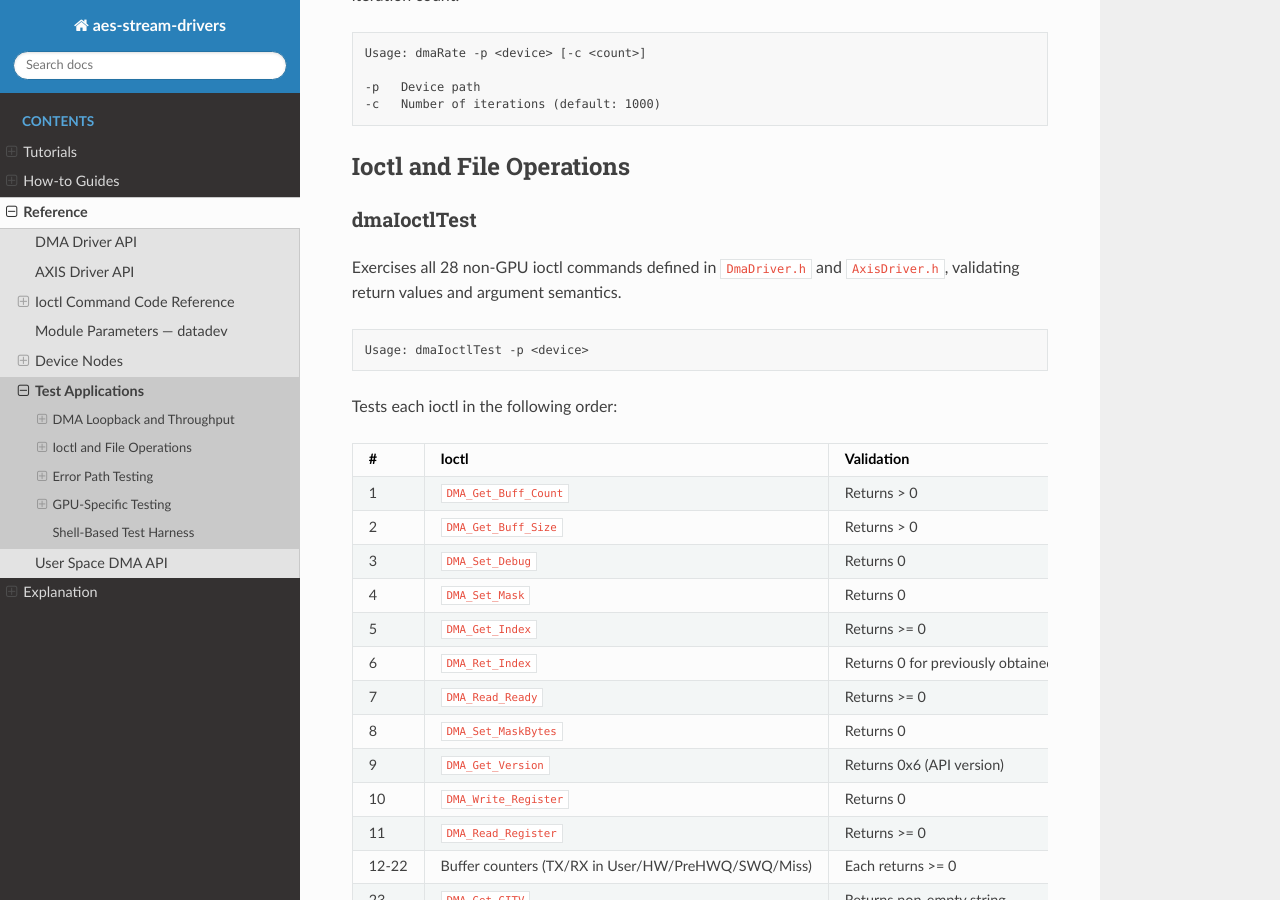
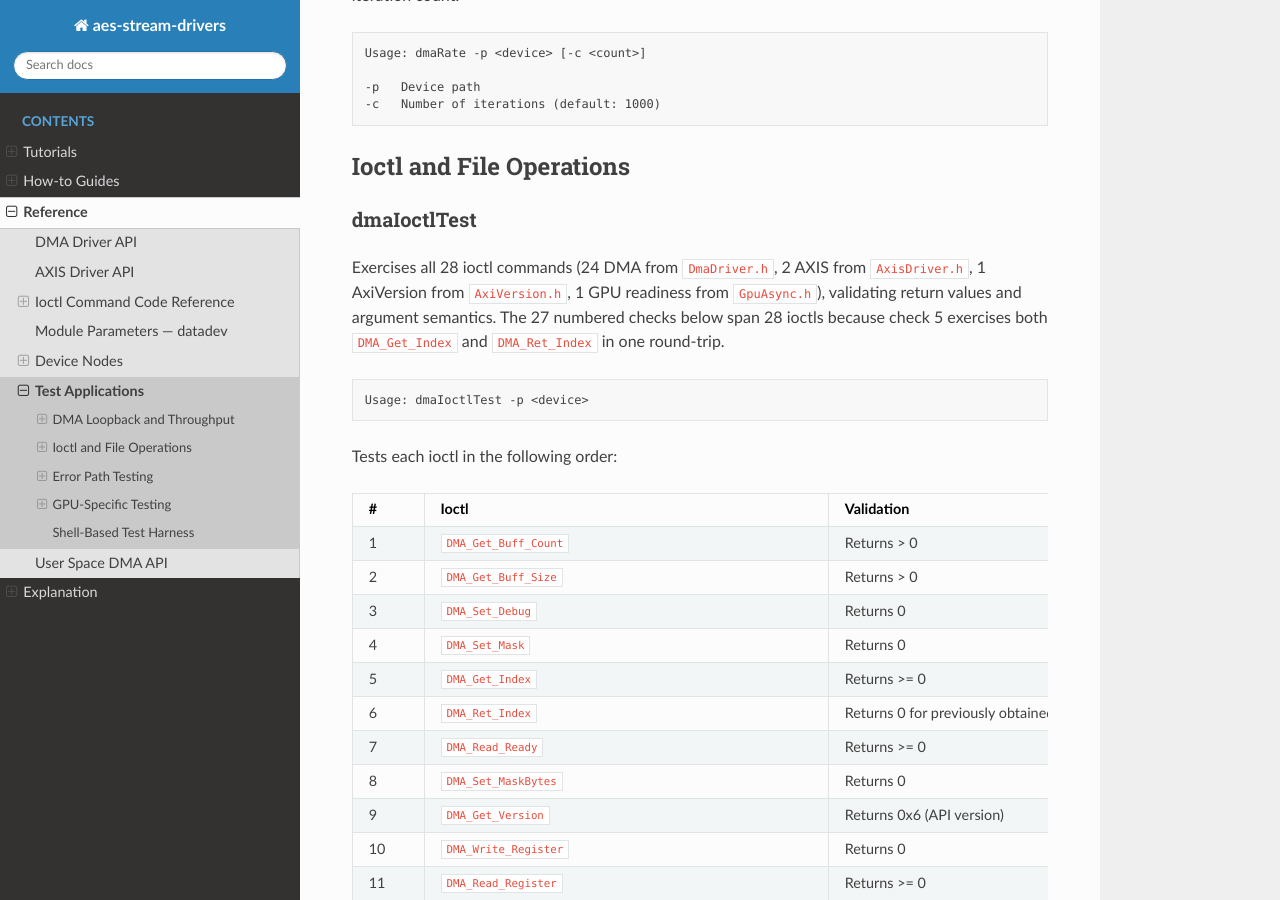
Before and after one commit to slaclab/aes-stream-drivers, a Sphinx documentation site: the page built from docs/reference/test-applications.rst, in a window 1280 px wide and 900 px high, scrolled down 1021 px. Built offline with Sphinx 7.4.7 and the Read the Docs theme 3.1.0, drawn with Linux system fonts in a browser that asks for light colours.

Commit message:
docs: align ioctl-count claims with actual breakdown (24+2+1+1=28)
dmaIoctlTest.cpp header had 'covers 26 non-GPU ioctls + 1 GPU readiness'
which doesn't match the actual count: check 5 (DMA_Get_Index +
DMA_Ret_Index round-trip) covers two ioctls, so the 27 numbered checks
actually exercise 28 ioctls — 24 DMA + 2 AXIS + 1 AxiVersion + 1 GPU
readiness, matching the breakdown already shown in
docs/explanation/ci-pipeline.rst:365.

docs/reference/test-applications.rst lead-in claimed '28 non-GPU
ioctl commands defined in DmaDriver.h and AxisDriver.h', but check 27
is GPU_Is_Gpu_Async_Supp from GpuAsync.h and check 26 is AVER_Get from
AxiVersion.h — neither header was named.

Both rewrites match ci-pipeline.rst's authoritative breakdown so the
three doc surfaces stay in sync and Copilot has nothing to flag.

```diff
--- a/docs/reference/test-applications.rst
+++ b/docs/reference/test-applications.rst
@@ -62,8 +62,11 @@ Ioctl and File Operations
 dmaIoctlTest
 ^^^^^^^^^^^^^
 
-Exercises all 28 non-GPU ioctl commands defined in ``DmaDriver.h`` and
-``AxisDriver.h``, validating return values and argument semantics.
+Exercises all 28 ioctl commands (24 DMA from ``DmaDriver.h``, 2 AXIS from
+``AxisDriver.h``, 1 AxiVersion from ``AxiVersion.h``, 1 GPU readiness from
+``GpuAsync.h``), validating return values and argument semantics. The 27
+numbered checks below span 28 ioctls because check 5 exercises both
+``DMA_Get_Index`` and ``DMA_Ret_Index`` in one round-trip.
 
 .. code-block:: text
 
```
Also changed, not shown: 1 other file.
